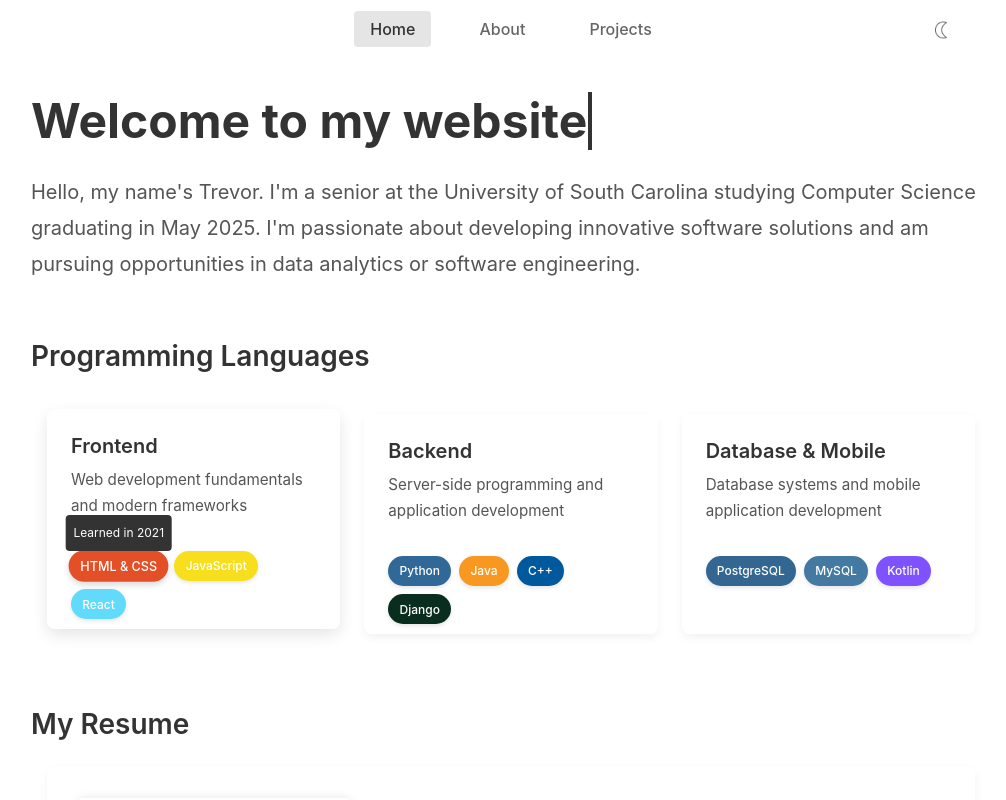
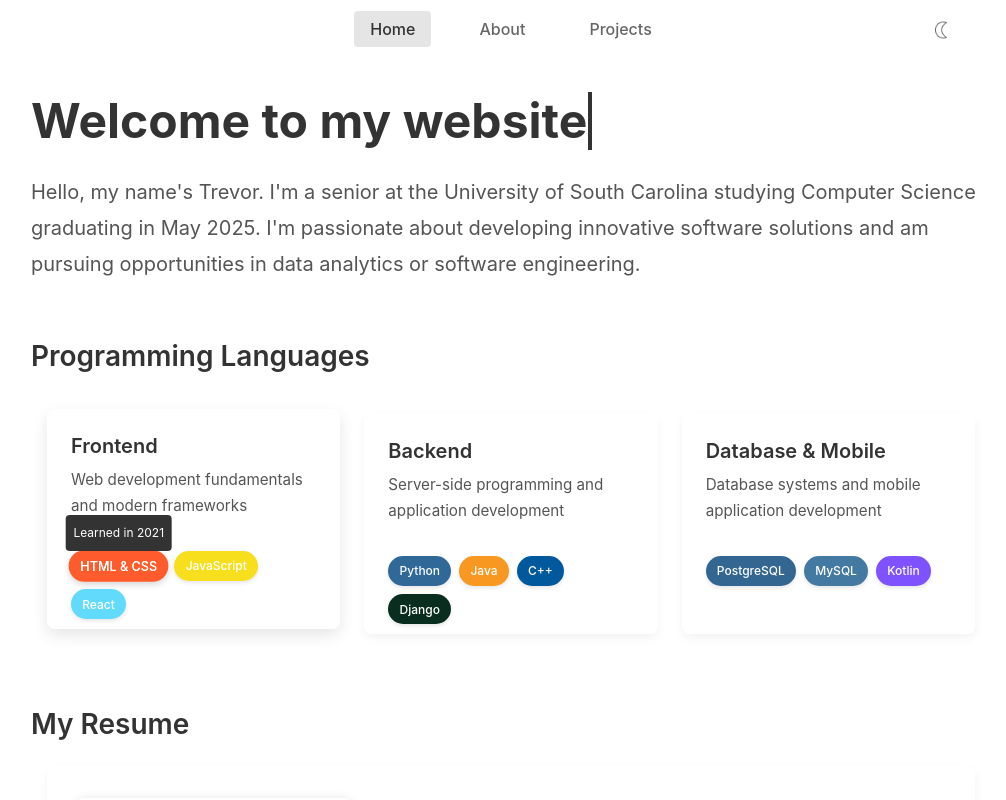
Before and after one commit to TrevorSeestedt/portfolio-website, a React (Vite) app: page / in a window 1280 px wide. In both pictures the pointer is over the element "HTML & CSS". Shown: the top 800 px of the page, without its empty margins (129-1135 px from the left). Built offline with nearby package versions, Linux system fonts and the light colour scheme.

Commit message:
Fixed tech-tags to look more clickable

```diff
--- a/src/css/Skills.css
+++ b/src/css/Skills.css
@@ -137,11 +137,13 @@
   cursor: pointer;
   transition: all 0.2s ease;
   box-shadow: 0 2px 4px rgba(0, 0, 0, 0.1);
+  filter: brightness(1);
 }
 
 .tech-tag:hover {
   transform: scale(1.05);
   box-shadow: 0 3px 6px rgba(0, 0, 0, 0.15);
+  filter: brightness(1.15);
 }
 
 .tech-tooltip {
```
